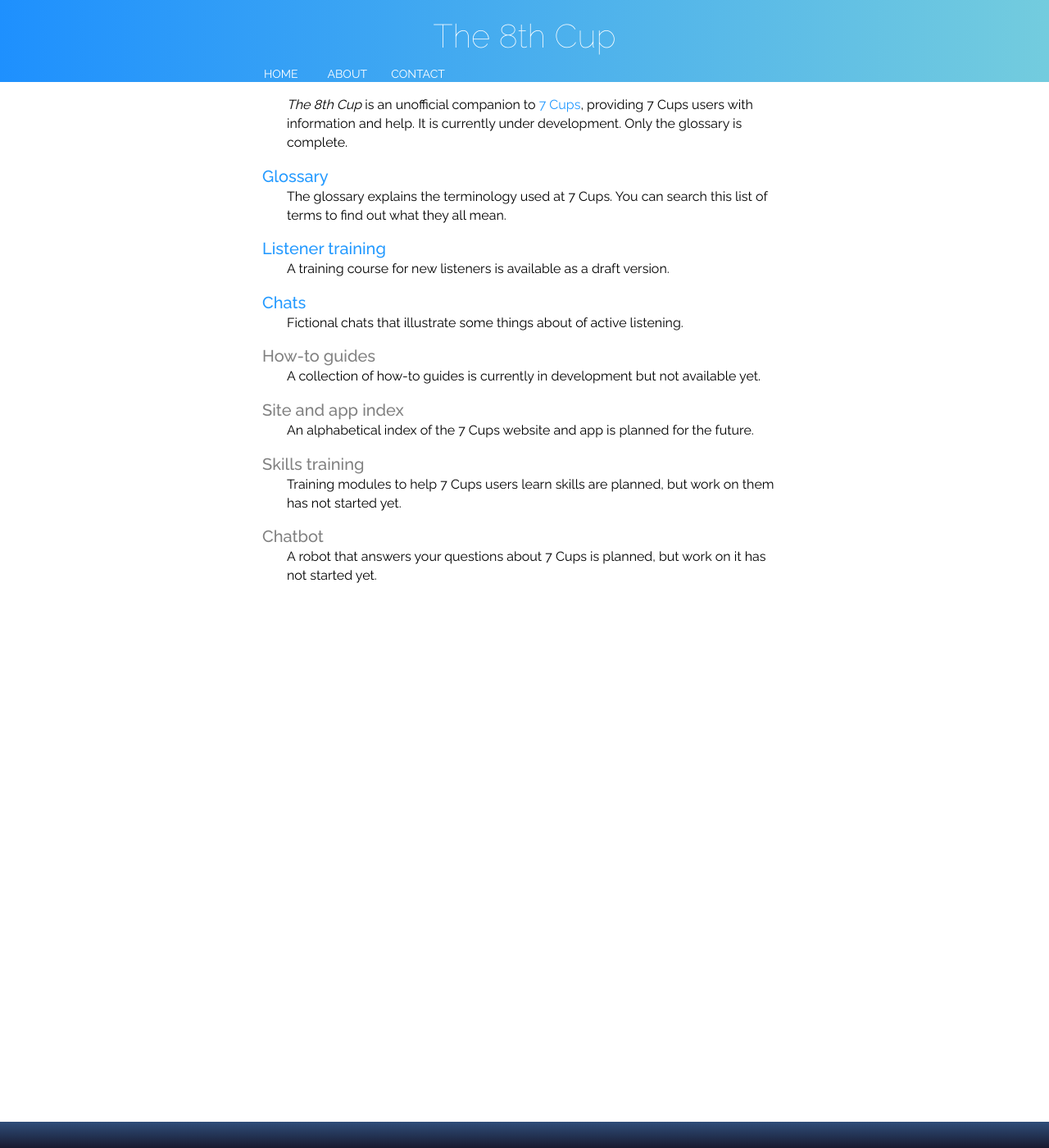
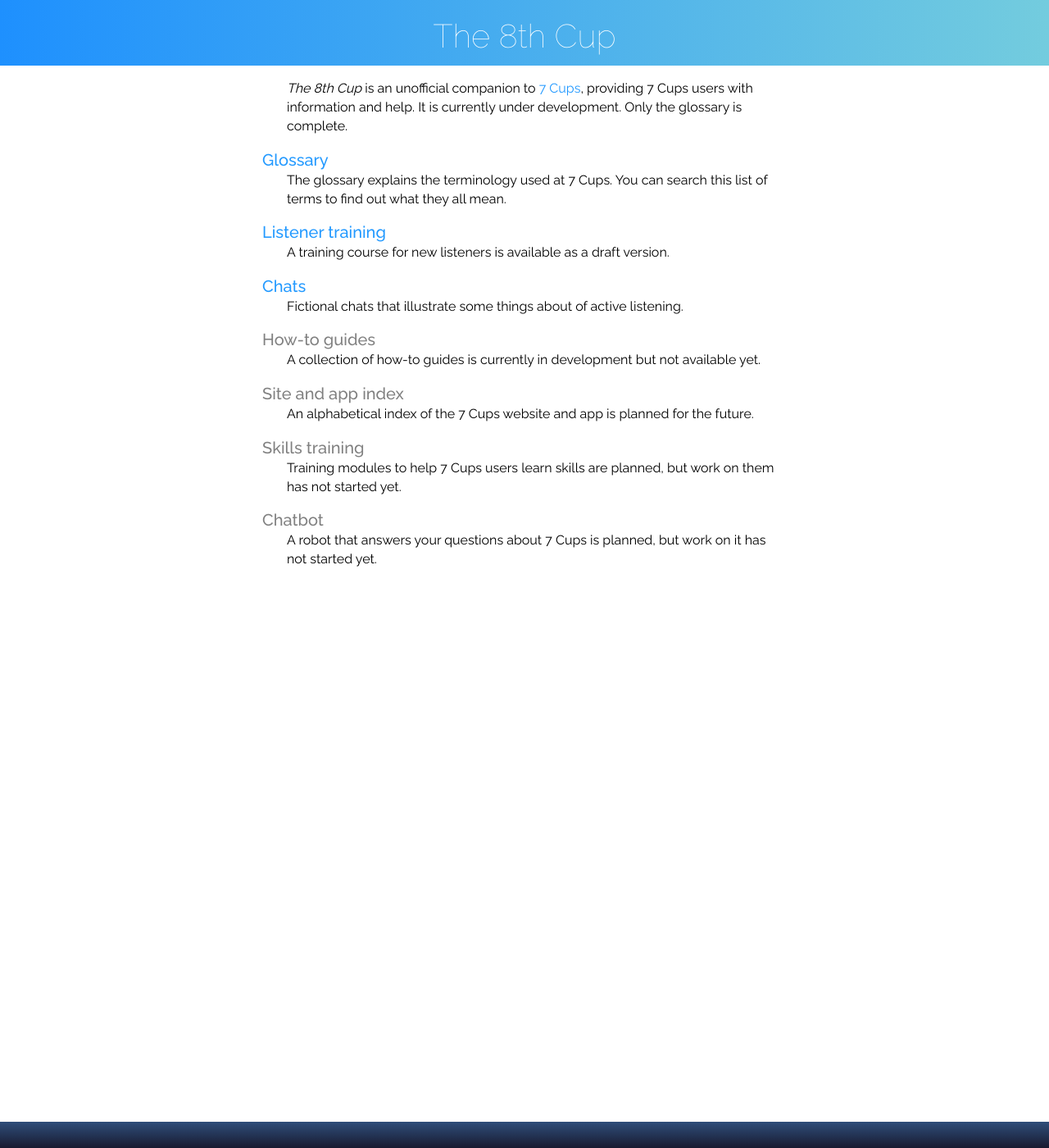
Before and after one commit to RarelyCharlie/rarelycharlie.github.io, a Jekyll site: the page built from index.md, in a window 1280 px wide and 1400 px high. Shown: the whole window at 82% size. Built offline with Jekyll 4.4.1, drawn with Linux system fonts in a browser that asks for light colours.

Commit message:
remove menu

```diff
--- a/_layouts/default.html
+++ b/_layouts/default.html
@@ -40,9 +40,7 @@ a[href]:hover {text-decoration: underline;}
 </style>
 </head>
 <body>
-<div id="header"><span>{{ layout.prefix }}</span><h2>{{ page.title }}</h2>
-{% include menu.html %}
-</div>
+<div id="header"><span>{{ layout.prefix }}</span><h2>{{ page.title }}</h2></div>
 <div id="content">
 {{ content }}
 </div>
```
